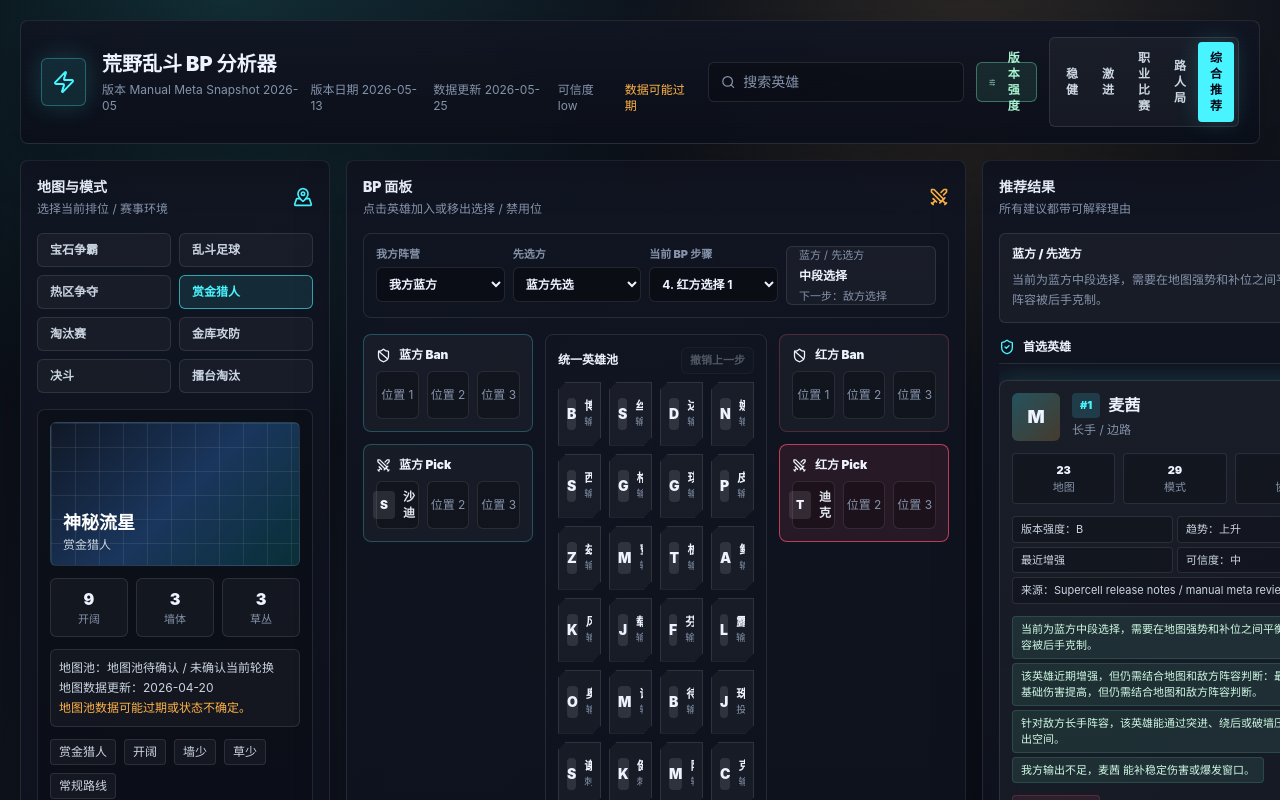
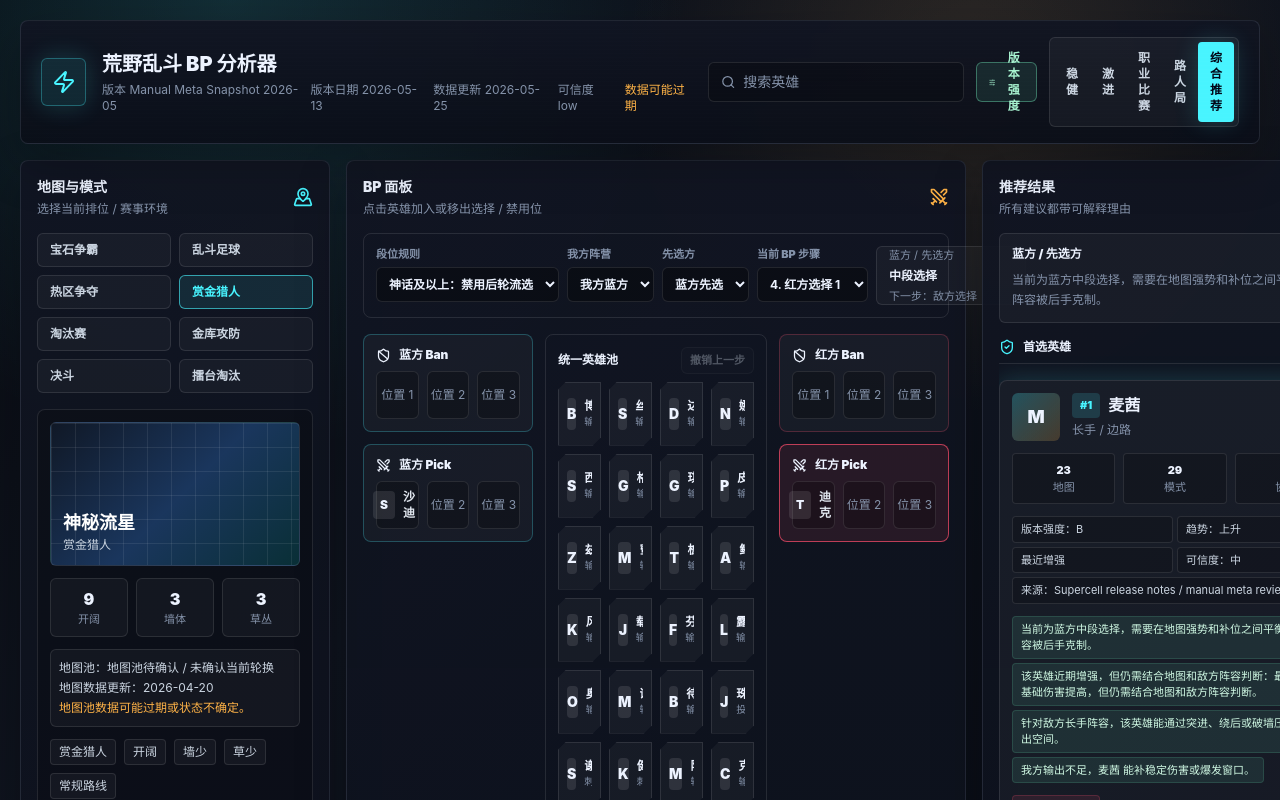
Before and after one commit to Ponder-c/brawl-stars-bp-analyzer, a React (Vite) app: page / in a window 1280 px wide. Shown: the top 800 px of the page. Built offline with nearby package versions, Linux system fonts and the light colour scheme.

Commit message:
fix ranked draft flow rules

```diff
--- a/src/App.tsx
+++ b/src/App.tsx
@@ -17,9 +17,11 @@
   const [search, setSearch] = useState('');
   const [draft, setDraft] = useState<DraftState>({
     teamSide: 'blue',
+    rankMode: 'mythic_plus',
     mySide: 'blue',
     firstPickSide: 'blue',
     currentPhase: 'pick',
+    currentTeam: 'red',
     currentStep: 3,
     blueBans: [],
     redBans: [],
--- a/src/algorithm/draft.ts
+++ b/src/algorithm/draft.ts
@@ -1,4 +1,4 @@
-import type { DraftAction, DraftPhase, DraftState, TeamSide } from '../types/domain';
+import type { DraftAction, DraftPhase, DraftState, RankMode, TeamSide } from '../types/domain';
 
 export type DraftTeam = 'blue' | 'red';
 export type DraftStage = 'ban' | 'first_pick' | 'middle_pick' | 'last_pick' | 'complete';
@@ -7,6 +7,7 @@
   phase: Exclude<DraftPhase, 'complete'>;
   team: DraftTeam;
   pickNumber?: number;
+  mode?: 'snake_pick' | 'simultaneous_pick';
 }
 
 export interface DraftWeightSet {
@@ -22,33 +23,36 @@
   risk: number;
 }
 
-// TODO: Ranked BP order needs manual verification against the current game client.
-// This models the common competitive flow: both sides ban, blue first-picks,
-// red gets two picks, blue gets two picks, then red closes with last pick.
-export const rankedDraftOrder: DraftOrderStep[] = [
-  { phase: 'ban', team: 'blue' },
-  { phase: 'ban', team: 'red' },
-  { phase: 'pick', team: 'blue', pickNumber: 1 },
-  { phase: 'pick', team: 'red', pickNumber: 1 },
-  { phase: 'pick', team: 'red', pickNumber: 2 },
-  { phase: 'pick', team: 'blue', pickNumber: 2 },
-  { phase: 'pick', team: 'blue', pickNumber: 3 },
-  { phase: 'pick', team: 'red', pickNumber: 3 }
-];
+export function createDraftOrder(rankMode: RankMode = 'mythic_plus', firstPickSide: TeamSide = 'blue'): DraftOrderStep[] {
+  // Diamond uses bans first, then simultaneous hero picks. Mythic+ uses bans first,
+  // then snake picks; firstPickSide is randomly decided by the game for that match.
+  const secondPickSide = firstPickSide === 'blue' ? 'red' : 'blue';
+  if (rankMode === 'diamond') {
+    return [
+      { phase: 'ban', team: 'blue' },
+      { phase: 'ban', team: 'red' },
+      { phase: 'pick', team: 'blue', pickNumber: 1, mode: 'simultaneous_pick' },
+      { phase: 'pick', team: 'blue', pickNumber: 2, mode: 'simultaneous_pick' },
+      { phase: 'pick', team: 'blue', pickNumber: 3, mode: 'simultaneous_pick' },
+      { phase: 'pick', team: 'red', pickNumber: 1, mode: 'simultaneous_pick' },
+      { phase: 'pick', team: 'red', pickNumber: 2, mode: 'simultaneous_pick' },
+      { phase: 'pick', team: 'red', pickNumber: 3, mode: 'simultaneous_pick' }
+    ];
+  }
 
-export function buildDraftOrder(firstPickSide: TeamSide = 'blue'): DraftOrderStep[] {
-  const secondPickSide = firstPickSide === 'blue' ? 'red' : 'blue';
   return [
-    { phase: 'ban', team: firstPickSide },
-    { phase: 'ban', team: secondPickSide },
-    { phase: 'pick', team: firstPickSide, pickNumber: 1 },
-    { phase: 'pick', team: secondPickSide, pickNumber: 1 },
-    { phase: 'pick', team: secondPickSide, pickNumber: 2 },
-    { phase: 'pick', team: firstPickSide, pickNumber: 2 },
-    { phase: 'pick', team: firstPickSide, pickNumber: 3 },
-    { phase: 'pick', team: secondPickSide, pickNumber: 3 }
+    { phase: 'ban', team: 'blue' },
+    { phase: 'ban', team: 'red' },
+    { phase: 'pick', team: firstPickSide, pickNumber: 1, mode: 'snake_pick' },
+    { phase: 'pick', team: secondPickSide, pickNumber: 1, mode: 'snake_pick' },
+    { phase: 'pick', team: secondPickSide, pickNumber: 2, mode: 'snake_pick' },
+    { phase: 'pick', team: firstPickSide, pickNumber: 2, mode: 'snake_pick' },
+    { phase: 'pick', team: firstPickSide, pickNumber: 3, mode: 'snake_pick' },
+    { phase: 'pick', team: secondPickSide, pickNumber: 3, mode: 'snake_pick' }
   ];
 }
+
+export const rankedDraftOrder = createDraftOrder('mythic_plus', 'blue');
 
 export const draftWeights: Record<DraftStage, DraftWeightSet> = {
   first_pick: {
@@ -121,8 +125,8 @@
   return side === 'blue' ? '蓝方 / 先选方' : '红方 / 后选方';
 }
 
-export function getStepInfo(currentStep: number, firstPickSide: TeamSide = 'blue') {
-  const draftOrder = buildDraftOrder(firstPickSide);
+export function getStepInfo(currentStep: number, rankMode: RankMode = 'mythic_plus', firstPickSide: TeamSide = 'blue') {
+  const draftOrder = createDraftOrder(rankMode, firstPickSide);
   const step = clampStep(currentStep, draftOrder);
   return draftOrder[step] ?? null;
 }
@@ -134,10 +138,11 @@
   return isAlly ? 'ally_pick' : 'enemy_pick';
 }
 
-export function getDraftStage(draft: Pick<DraftState, 'currentStep' | 'currentPhase' | 'nextAction'>): DraftStage {
+export function getDraftStage(draft: Pick<DraftState, 'currentStep' | 'currentPhase' | 'nextAction' | 'rankMode' | 'firstPickSide'>): DraftStage {
   if (draft.currentPhase === 'complete' || draft.nextAction === 'complete') return 'complete';
   if (draft.currentPhase === 'ban' || draft.nextAction.endsWith('_ban')) return 'ban';
-  const pickStepsBeforeOrAt = rankedDraftOrder.slice(0, clampStep(draft.currentStep) + 1).filter((step) => step.phase === 'pick').length;
+  const draftOrder = createDraftOrder(draft.rankMode, draft.firstPickSide);
+  const pickStepsBeforeOrAt = draftOrder.slice(0, clampStep(draft.currentStep, draftOrder) + 1).filter((step) => step.phase === 'pick').length;
   if (pickStepsBeforeOrAt <= 1) return 'first_pick';
   if (pickStepsBeforeOrAt >= 6) return 'last_pick';
   return 'middle_pick';
@@ -167,25 +172,30 @@
 }
 
 export function normalizeDraftState(draft: DraftState): DraftState {
+  const rankMode = draft.rankMode ?? 'mythic_plus';
   const firstPickSide = draft.firstPickSide ?? 'blue';
-  const currentStep = clampStep(draft.currentStep ?? 0, buildDraftOrder(firstPickSide));
-  const step = getStepInfo(currentStep, firstPickSide);
-  const teamSide = draft.teamSide ?? 'blue';
-  const mySide = draft.mySide ?? teamSide;
+  const draftOrder = createDraftOrder(rankMode, firstPickSide);
+  const currentStep = clampStep(draft.currentStep ?? 0, draftOrder);
+  const step = getStepInfo(currentStep, rankMode, firstPickSide);
+  const mySide = draft.mySide ?? draft.teamSide ?? 'blue';
+  const teamSide = mySide;
+  const currentTeam = step?.team ?? draft.currentTeam ?? mySide;
   const bluePicks = draft.bluePicks ?? (teamSide === 'blue' ? draft.allyPicks : draft.enemyPicks) ?? [];
   const redPicks = draft.redPicks ?? (teamSide === 'red' ? draft.allyPicks : draft.enemyPicks) ?? [];
   const blueBans = draft.blueBans ?? (teamSide === 'blue' ? draft.allyBans : draft.enemyBans) ?? [];
   const redBans = draft.redBans ?? (teamSide === 'red' ? draft.allyBans : draft.enemyBans) ?? [];
   const currentPhase = step?.phase ?? 'complete';
-  const nextAction = getActionForStep(step, teamSide);
+  const nextAction = getActionForStep(step, mySide);
 
   return {
     ...draft,
     teamSide,
+    rankMode,
     mySide,
     firstPickSide,
     currentStep,
     currentPhase,
+    currentTeam,
     nextAction,
     bluePicks,
     redPicks,
@@ -199,7 +209,7 @@
 }
 
 export function updateDraftSide(draft: DraftState, teamSide: TeamSide) {
-  return normalizeDraftState({ ...draft, teamSide });
+  return normalizeDraftState({ ...draft, teamSide, mySide: teamSide });
 }
 
 export function updateDraftStep(draft: DraftState, currentStep: number) {
--- a/src/components/DraftBoard.tsx
+++ b/src/components/DraftBoard.tsx
@@ -1,8 +1,8 @@
 import { ShieldBan, Swords } from 'lucide-react';
 import { useState, type ReactNode } from 'react';
-import { buildDraftOrder, getActionForStep, getDraftStage, getDraftStageLabel, getStepInfo, normalizeDraftState, sideLabel, updateDraftStep } from '../algorithm/draft';
+import { createDraftOrder, getActionForStep, getDraftStage, getDraftStageLabel, getStepInfo, normalizeDraftState, sideLabel, updateDraftStep } from '../algorithm/draft';
 import { getBrawlerDisplayName, zhCN } from '../data/translations';
-import type { Brawler, DraftState, TeamSide } from '../types/domain';
+import type { Brawler, DraftState, RankMode, TeamSide } from '../types/domain';
 import { BrawlerPicker } from './BrawlerPicker';
 
 interface Props {
@@ -15,12 +15,12 @@
 export function DraftBoard({ brawlers, draft, search, onDraftChange }: Props) {
   const [history, setHistory] = useState<DraftState[]>([]);
   const normalizedDraft = normalizeDraftState(draft);
-  const draftOrder = buildDraftOrder(normalizedDraft.firstPickSide);
+  const draftOrder = createDraftOrder(normalizedDraft.rankMode, normalizedDraft.firstPickSide);
   const usedIds = [...normalizedDraft.bluePicks, ...normalizedDraft.redPicks, ...normalizedDraft.blueBans, ...normalizedDraft.redBans];
-  const stepInfo = getStepInfo(normalizedDraft.currentStep, normalizedDraft.firstPickSide);
+  const stepInfo = getStepInfo(normalizedDraft.currentStep, normalizedDraft.rankMode, normalizedDraft.firstPickSide);
   const draftStage = getDraftStage(normalizedDraft);
-  const activeTeam = stepInfo?.team;
-  const activePhase = stepInfo?.phase;
+  const activeTeam = stepInfo ? normalizedDraft.currentTeam : null;
+  const activePhase = stepInfo ? normalizedDraft.currentPhase : null;
   const activeSideKey = stepInfo ? getTeamListKey(stepInfo.team, stepInfo.phase) : null;
   const activeList = activeSideKey ? normalizedDraft[activeSideKey] : [];
   const poolDisabledIds = stepInfo && activeList.length < 3 ? usedIds : brawlers.map((brawler) => brawler.id);
@@ -50,7 +50,18 @@
         <Swords className="text-ember" size={20} />
       </div>
 
-      <div className="mb-4 grid grid-cols-[1fr_1fr_1fr_auto] gap-2 rounded-lg border border-white/10 bg-black/18 p-3">
+      <div className="mb-4 grid grid-cols-[1fr_1fr_1fr_1fr_auto] gap-2 rounded-lg border border-white/10 bg-black/18 p-3">
+        <label className="flex flex-col gap-1">
+          <span className="text-[11px] font-black text-muted">段位规则</span>
+          <select
+            className="rounded-md border border-white/10 bg-black/35 px-2 py-2 text-xs font-bold text-ink outline-none"
+            value={normalizedDraft.rankMode}
+            onChange={(event) => onDraftChange(normalizeDraftState({ ...normalizedDraft, rankMode: event.target.value as RankMode, currentStep: 0 }))}
+          >
+            <option value="diamond">钻石：禁用后同时选</option>
+            <option value="mythic_plus">神话及以上：禁用后轮流选</option>
+          </select>
+        </label>
         <label className="flex flex-col gap-1">
           <span className="text-[11px] font-black text-muted">我方阵营</span>
           <select
--- a/src/types/domain.ts
+++ b/src/types/domain.ts
@@ -18,6 +18,7 @@
 export type MapPoolStatus = 'ranked' | 'competitive' | 'casual' | 'archived' | 'unknown';
 export type MapMetaQuality = 'verified' | 'estimated' | 'todo';
 export type TeamSide = 'blue' | 'red';
+export type RankMode = 'diamond' | 'mythic_plus';
 export type DraftPhase = 'ban' | 'pick' | 'complete';
 export type DraftAction = 'ally_ban' | 'enemy_ban' | 'ally_pick' | 'enemy_pick' | 'complete';
 export type BrawlerRole =
@@ -191,9 +192,11 @@
 
 export interface DraftState {
   teamSide: TeamSide;
+  rankMode: RankMode;
   mySide: TeamSide;
   firstPickSide: TeamSide;
   currentPhase: DraftPhase;
+  currentTeam: TeamSide;
   currentStep: number;
   blueBans: string[];
   redBans: string[];
```
